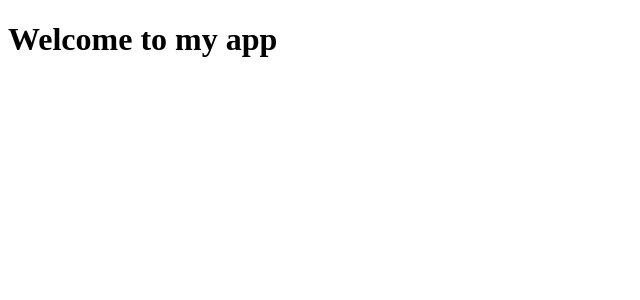
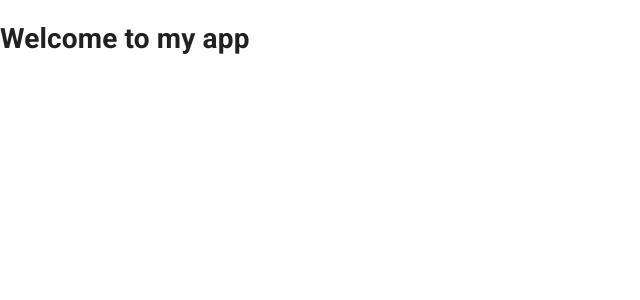
Before and after one commit to kelvinsanchez15/a-note, a Next.js app: page / in a window 1280 px wide. Shown: the top 300 px of the page, without its empty margins (0-640 px from the left). Built offline with nearby package versions, Linux system fonts and the light colour scheme.

Commit message:
add material ui

```diff
--- /dev/null
+++ b/components/styles/theme.js
@@ -0,0 +1,22 @@
+import { createMuiTheme } from "@material-ui/core/styles";
+import { red } from "@material-ui/core/colors";
+
+// Create a theme instance.
+const theme = createMuiTheme({
+  palette: {
+    primary: {
+      main: "#556cd6",
+    },
+    secondary: {
+      main: "#19857b",
+    },
+    error: {
+      main: red.A400,
+    },
+    background: {
+      default: "#fff",
+    },
+  },
+});
+
+export default theme;
--- a/package.json
+++ b/package.json
@@ -8,7 +8,10 @@
     "start": "next start"
   },
   "dependencies": {
+    "@material-ui/core": "^4.11.0",
+    "clsx": "^1.1.1",
     "next": "9.5.3",
+    "prop-types": "^15.7.2",
     "react": "16.13.1",
     "react-dom": "16.13.1"
   },
--- a/pages/_app.js
+++ b/pages/_app.js
@@ -1,5 +1,39 @@
-function MyApp({ Component, pageProps }) {
-  return <Component {...pageProps} />;
+import React from "react";
+import PropTypes from "prop-types";
+import Head from "next/head";
+import { ThemeProvider } from "@material-ui/core/styles";
+import CssBaseline from "@material-ui/core/CssBaseline";
+import theme from "../components/styles/theme";
+
+export default function MyApp(props) {
+  const { Component, pageProps } = props;
+
+  React.useEffect(() => {
+    // Remove the server-side injected CSS.
+    const jssStyles = document.querySelector("#jss-server-side");
+    if (jssStyles) {
+      jssStyles.parentElement.removeChild(jssStyles);
+    }
+  }, []);
+
+  return (
+    <React.Fragment>
+      <Head>
+        <title>My page</title>
+        <meta
+          name="viewport"
+          content="minimum-scale=1, initial-scale=1, width=device-width"
+        />
+      </Head>
+      <ThemeProvider theme={theme}>
+        <CssBaseline />
+        <Component {...pageProps} />
+      </ThemeProvider>
+    </React.Fragment>
+  );
 }
 
-export default MyApp;
+MyApp.propTypes = {
+  Component: PropTypes.elementType.isRequired,
+  pageProps: PropTypes.object.isRequired,
+};
--- /dev/null
+++ b/pages/_document.js
@@ -0,0 +1,71 @@
+import React from "react";
+import Document, { Html, Head, Main, NextScript } from "next/document";
+import { ServerStyleSheets } from "@material-ui/core/styles";
+import theme from "../components/styles/theme";
+
+export default class MyDocument extends Document {
+  render() {
+    return (
+      <Html lang="en">
+        <Head>
+          {/* PWA primary color */}
+          <meta name="theme-color" content={theme.palette.primary.main} />
+          <link
+            rel="stylesheet"
+            href="https://fonts.googleapis.com/css?family=Roboto:300,400,500,700&display=swap"
+          />
+        </Head>
+        <body>
+          <Main />
+          <NextScript />
+        </body>
+      </Html>
+    );
+  }
+}
+
+// `getInitialProps` belongs to `_document` (instead of `_app`),
+// it's compatible with server-side generation (SSG).
+MyDocument.getInitialProps = async (ctx) => {
+  // Resolution order
+  //
+  // On the server:
+  // 1. app.getInitialProps
+  // 2. page.getInitialProps
+  // 3. document.getInitialProps
+  // 4. app.render
+  // 5. page.render
+  // 6. document.render
+  //
+  // On the server with error:
+  // 1. document.getInitialProps
+  // 2. app.render
+  // 3. page.render
+  // 4. document.render
+  //
+  // On the client
+  // 1. app.getInitialProps
+  // 2. page.getInitialProps
+  // 3. app.render
+  // 4. page.render
+
+  // Render app and page and get the context of the page with collected side effects.
+  const sheets = new ServerStyleSheets();
+  const originalRenderPage = ctx.renderPage;
+
+  ctx.renderPage = () =>
+    originalRenderPage({
+      enhanceApp: (App) => (props) => sheets.collect(<App {...props} />),
+    });
+
+  const initialProps = await Document.getInitialProps(ctx);
+
+  return {
+    ...initialProps,
+    // Styles fragment is rendered after the app and page rendering finish.
+    styles: [
+      ...React.Children.toArray(initialProps.styles),
+      sheets.getStyleElement(),
+    ],
+  };
+};
```
Also changed, not shown: 1 other file (tests, documents, lock files or other folders).
